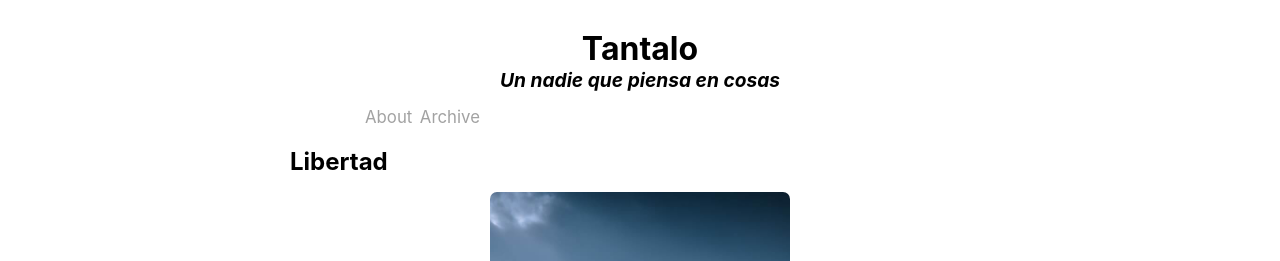
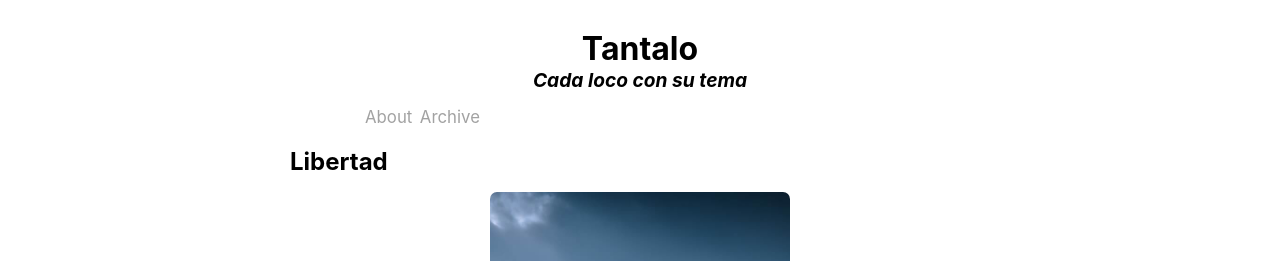
Before and after one commit to Juan4532/blog, a Jekyll site: the page built from index.html, in a window 1280 px wide. Shown: the top 261 px of the page. Built offline with Jekyll 4.4.1, drawn with Linux system fonts in a browser that asks for light colours; nearby versions of some CDN libraries; the list of posts is cut into pages by our own code.

Commit message:
4.1 y 4.2

```diff
--- a/_data/settings.yml
+++ b/_data/settings.yml
@@ -4,7 +4,7 @@ analytics-id: #leave blank to not use Analytics
 #Subtitle
 subtitle:
   active: true
-  text: Un nadie que piensa en cosas
+  text: Cada loco con su tema
 
 #Nav
 nav:
```
